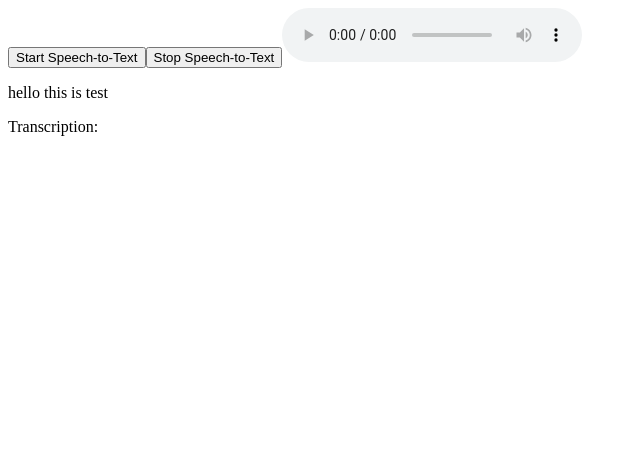
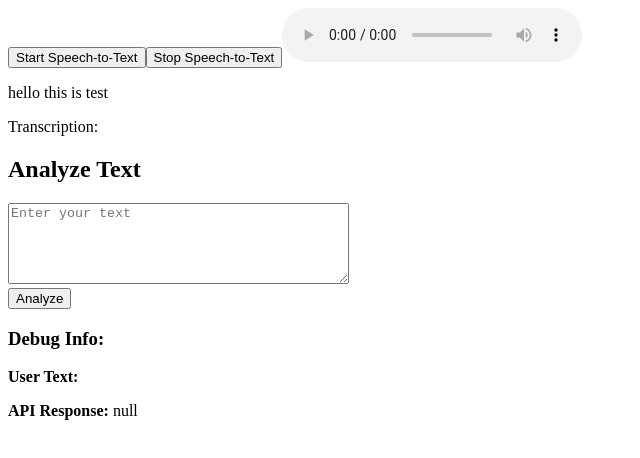
Before and after one commit to swayamshrestha05/hackathon25, an Angular app: page / in a window 1280 px wide. Shown: the top 458 px of the page, without its empty margins (0-640 px from the left). Built offline with nearby package versions, Linux system fonts and the light colour scheme.

Commit message:
basic api funtionality

```diff
--- a/src/app/app.component.html
+++ b/src/app/app.component.html
@@ -1 +1,33 @@
+<!-- <h1>{{ title }}</h1> -->
+
+<!-- Record Component -->
 <app-record></app-record>
+
+<!-- Text Analysis Section -->
+<div>
+    <h2>Analyze Text</h2>
+    <textarea
+      [(ngModel)]="userText"
+      placeholder="Enter your text"
+      rows="5"
+      cols="40"
+    ></textarea>
+    <br />
+    <button (click)="analyzeText()">Analyze</button>
+  </div>
+
+  <!-- Display Results -->
+  <div *ngIf="result">
+    <h3>Result:</h3>
+    <p><strong>Emotion:</strong> {{ result.emotion }}</p>
+    <p><strong>Score:</strong> {{ result.score }}</p>
+  </div>
+
+  <!-- Debugging: Display user input -->
+  <div>
+    <h3>Debug Info:</h3>
+    <p><strong>User Text:</strong> {{ userText }}</p>
+    <p><strong>API Response:</strong> {{ result | json }}</p>
+  </div>
+<!-- Router Outlet -->
+<router-outlet></router-outlet>
--- a/src/app/app.component.ts
+++ b/src/app/app.component.ts
@@ -1,13 +1,43 @@
 import { Component } from '@angular/core';
 import { RouterOutlet } from '@angular/router';
 import { RecordComponent } from './components/record/record.component';
+import { FormsModule } from '@angular/forms'; // For ngModel
+import { CommonModule } from '@angular/common'; // For *ngIf
+import { ApiService } from './services/api.service'; // Your API service
 
 @Component({
   selector: 'app-root',
-  imports: [RouterOutlet, RecordComponent],
   templateUrl: './app.component.html',
-  styleUrl: './app.component.css'
+  imports: [RouterOutlet, RecordComponent, FormsModule, CommonModule], // Add FormsModule and CommonModule
+
+  styleUrls: ['./app.component.css'],
 })
 export class AppComponent {
-  title = 'moodapp';
+  userText: string = ''; // Holds the user's input
+  result: any = null; // Holds the API response
+
+  constructor(private apiService: ApiService) {}
+
+  // Function to call the API and analyze the text
+  analyzeText() {
+    console.log('Sending text to API:', this.userText); // Debug log
+    this.apiService.analyzeText(this.userText).subscribe(
+      (response) => {
+        console.log('API response:', response); // Debug log
+
+        // Extract the first item from the array
+        if (Array.isArray(response) && response.length > 0) {
+          this.result = {
+            emotion: response[0].label, // Use "label" as "emotion"
+            score: response[0].score, // Use "score" as is
+          };
+        } else {
+          console.error('Unexpected API response format:', response);
+        }
+      },
+      (error) => {
+        console.error('Error analyzing text:', error); // Handle errors
+      }
+    );
+  }
 }
--- /dev/null
+++ b/src/app/services/api.service.ts
@@ -0,0 +1,16 @@
+import { Injectable } from '@angular/core';
+import { HttpClient } from '@angular/common/http';
+import { Observable } from 'rxjs';
+
+@Injectable({
+  providedIn: 'root', // Provided in the root injector
+})
+export class ApiService {
+  private apiUrl = 'http://localhost:5000'; // Replace with your Flask API URL
+
+  constructor(private http: HttpClient) {}
+
+  analyzeText(text: string): Observable<any> {
+    return this.http.post(`${this.apiUrl}/predict`, { text });
+  }
+}
--- a/src/main.ts
+++ b/src/main.ts
@@ -1,6 +1,9 @@
 import { bootstrapApplication } from '@angular/platform-browser';
-import { appConfig } from './app/app.config';
+import { provideHttpClient } from '@angular/common/http'; // Import provideHttpClient
 import { AppComponent } from './app/app.component';
 
-bootstrapApplication(AppComponent, appConfig)
-  .catch((err) => console.error(err));
+bootstrapApplication(AppComponent, {
+  providers: [
+    provideHttpClient(), // Configure HttpClient here
+  ],
+}).catch((err) => console.error(err));
```
Also changed, not shown: flask-backend/requirements.txt (added), 2 other files (tests, documents, lock files or other folders).
